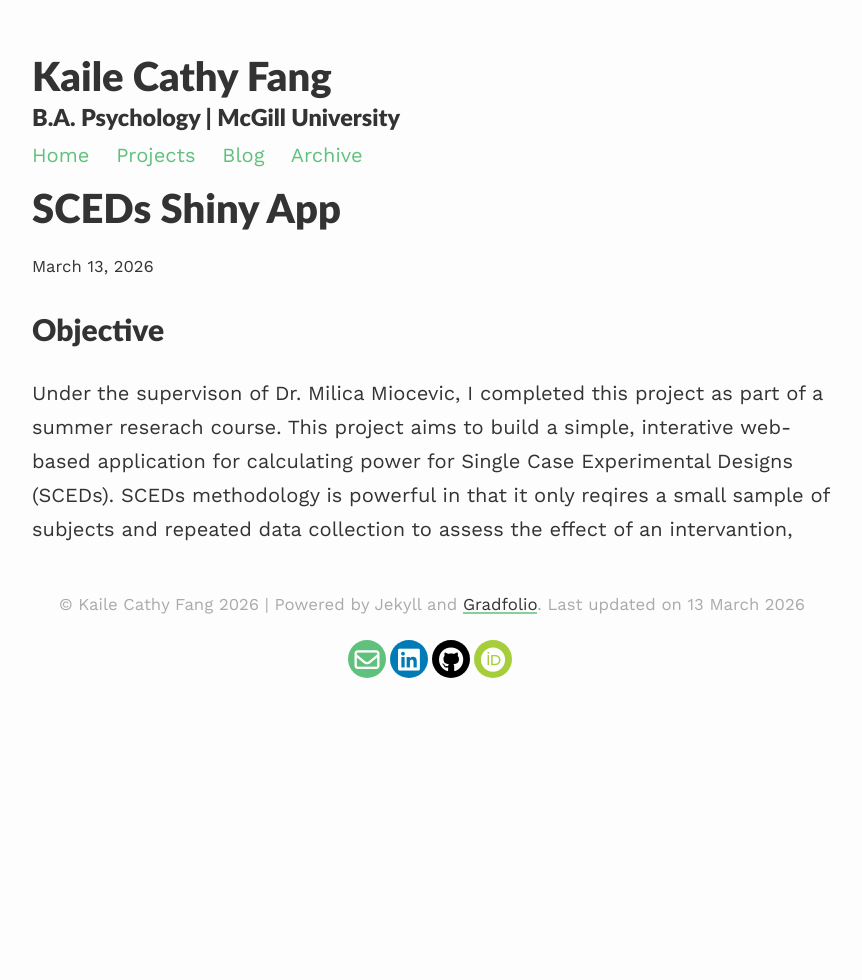
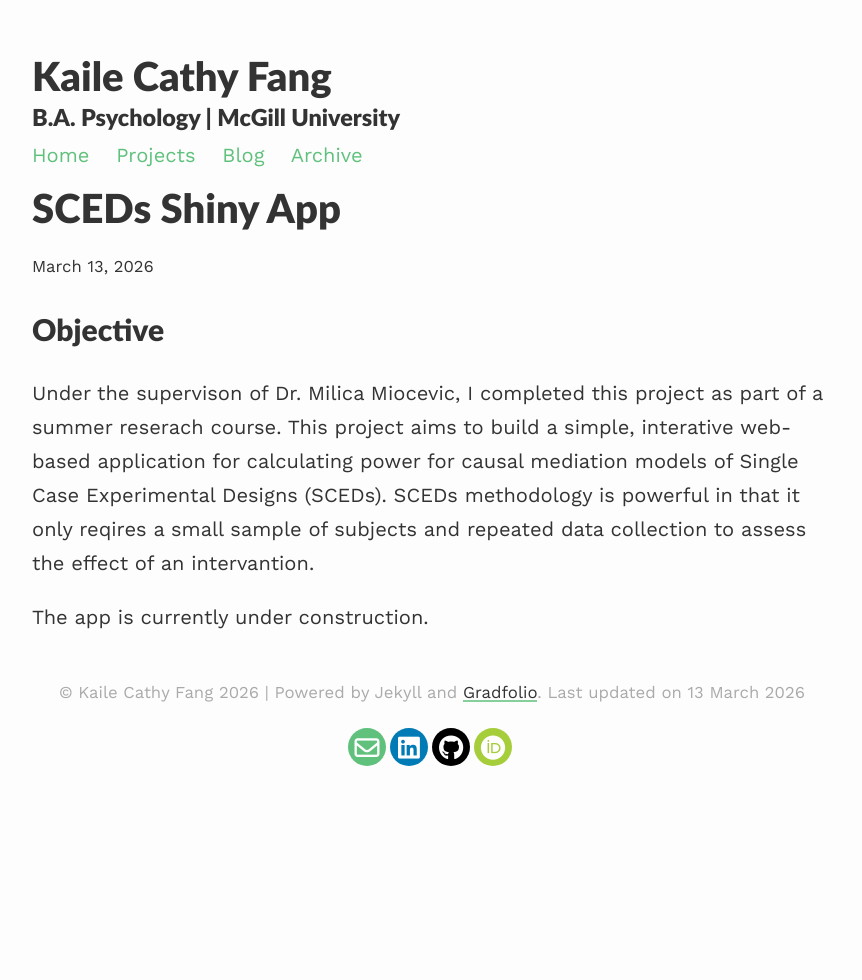
Before and after one commit to fancatfkl/fancatfkl.github.io, a Jekyll site: the page built from _projects/shortProject.md, in a window 1280 px wide. Shown: the whole page, without its empty margins (208-1070 px from the left). Built offline with Jekyll 4.4.1, drawn with Linux system fonts in a browser that asks for light colours.

Commit message:
Update app status
Updated project objective to specify causal mediation models.

```diff
--- a/_projects/shortProject.md
+++ b/_projects/shortProject.md
@@ -9,4 +9,6 @@ Objective
 ============
 
 Under the supervison of Dr. Milica Miocevic, I completed this project as part of a summer reserach course.
-This project aims to build a simple, interative web-based application for calculating power for Single Case Experimental Designs (SCEDs). SCEDs methodology is powerful in that it only reqires a small sample of subjects and repeated data collection to assess the effect of an intervantion,
+This project aims to build a simple, interative web-based application for calculating power for causal mediation models of Single Case Experimental Designs (SCEDs). SCEDs methodology is powerful in that it only reqires a small sample of subjects and repeated data collection to assess the effect of an intervantion.
+
+The app is currently under construction.
```
